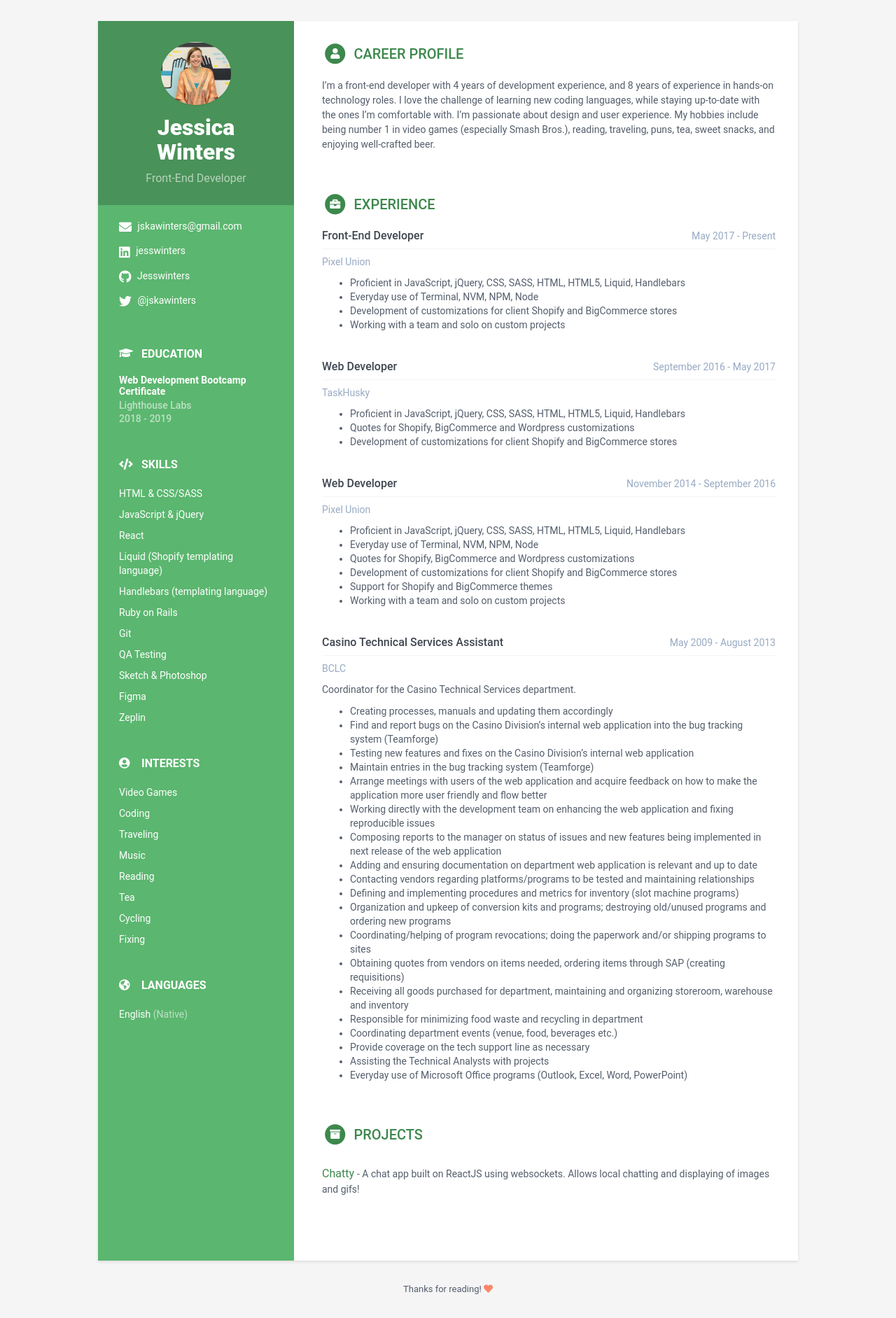
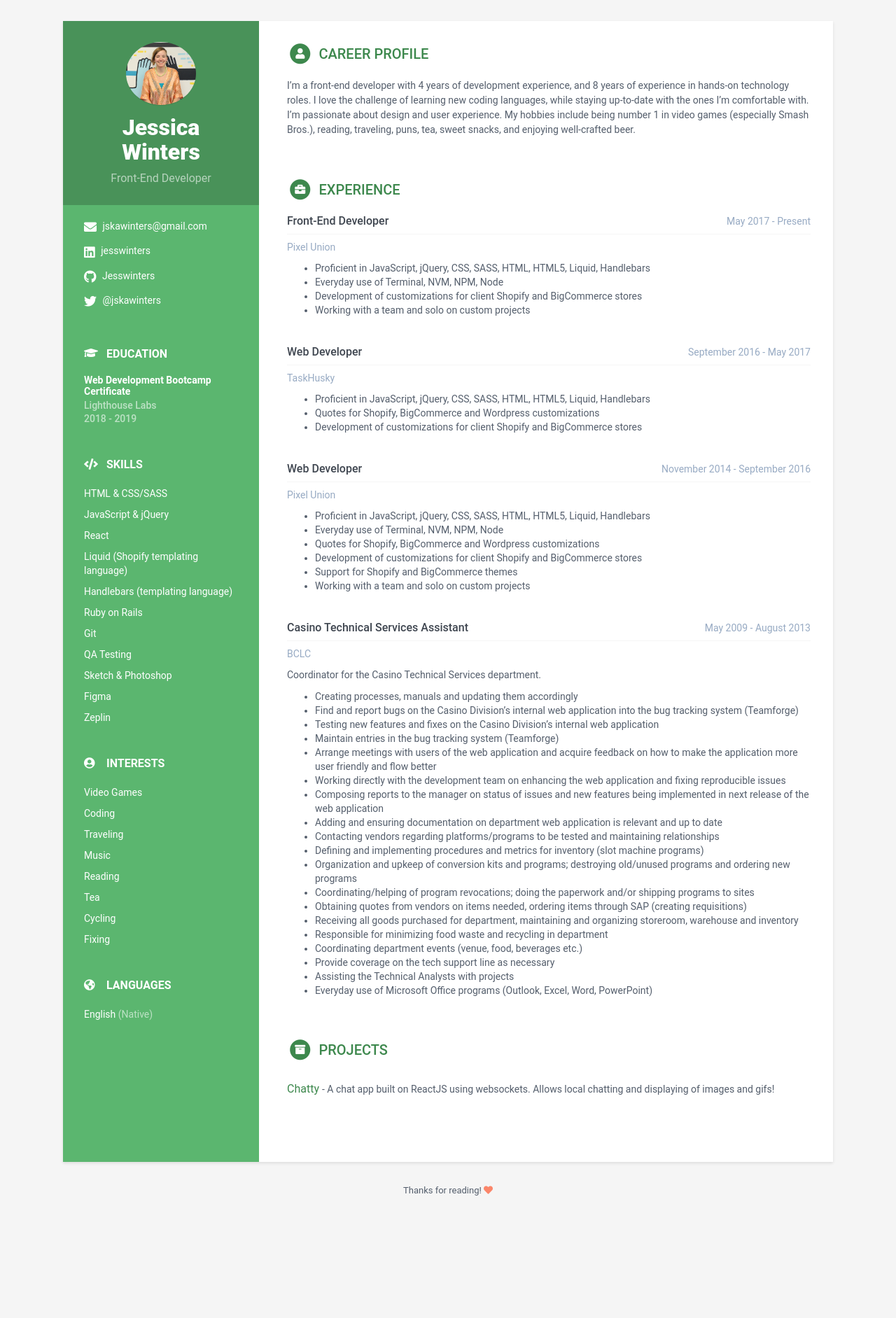
Before and after one commit to Jesswinters/Jesswinters.github.io, a Jekyll site: the page built from index.html, in a window 1280 px wide. Shown: the whole page at 70% size. Built offline with Jekyll 4.4.1, drawn with Linux system fonts in a browser that asks for light colours; after the commit the page ends 1742 px from its top, so only the background shows below that.

Commit message:
Increase max-width on wrapper

```diff
--- a/_sass/_base.scss
+++ b/_sass/_base.scss
@@ -29,11 +29,11 @@ p {
 }
 
 .wrapper {
-    background:$theme-color;
-    max-width: 1000px;
-    margin: 0 auto;
-    position: relative;
-    @include box-shadow(0px 2px 4px rgba(0,0,0,0.1));
+  @include box-shadow(0px 2px 4px rgba(0,0,0,0.1));
+  position: relative;
+  max-width: 1100px;
+  margin: 0 auto;
+  background: $theme-color;
 }
 
 .sidebar-wrapper {
```
